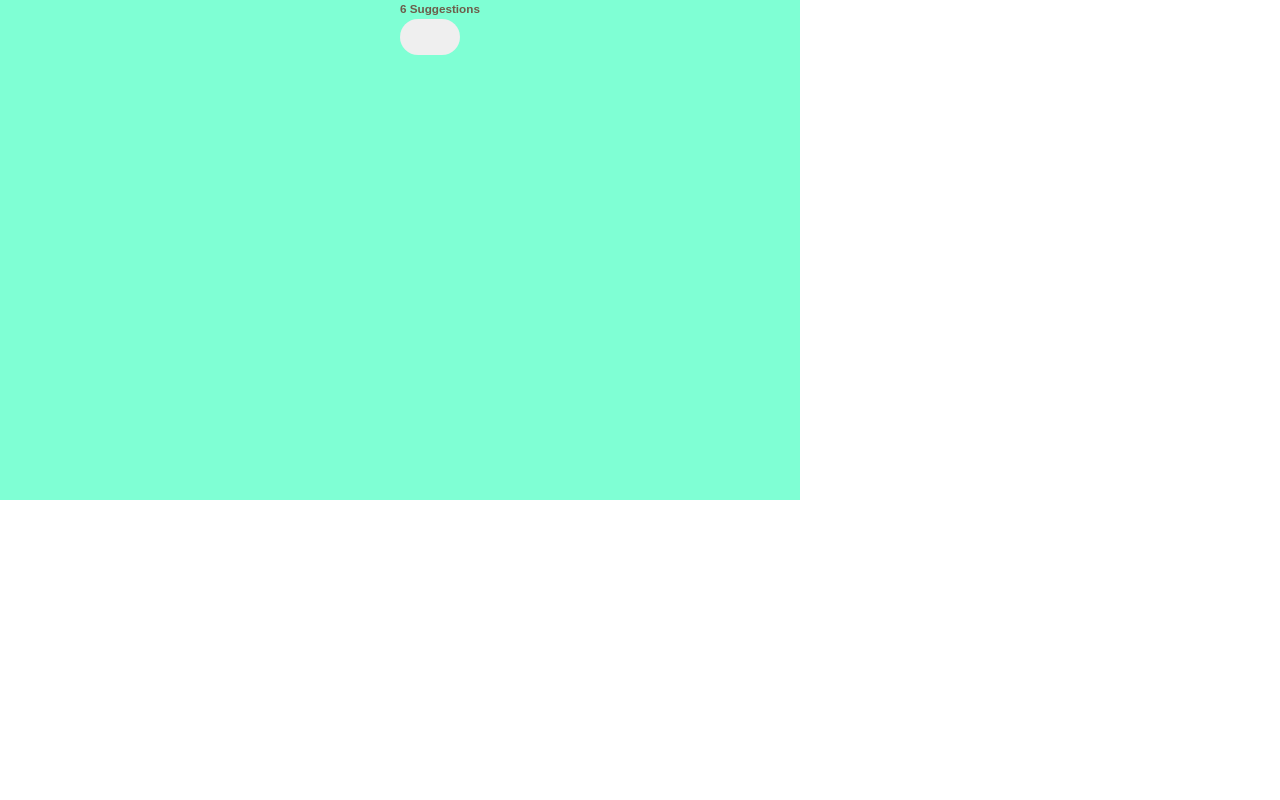
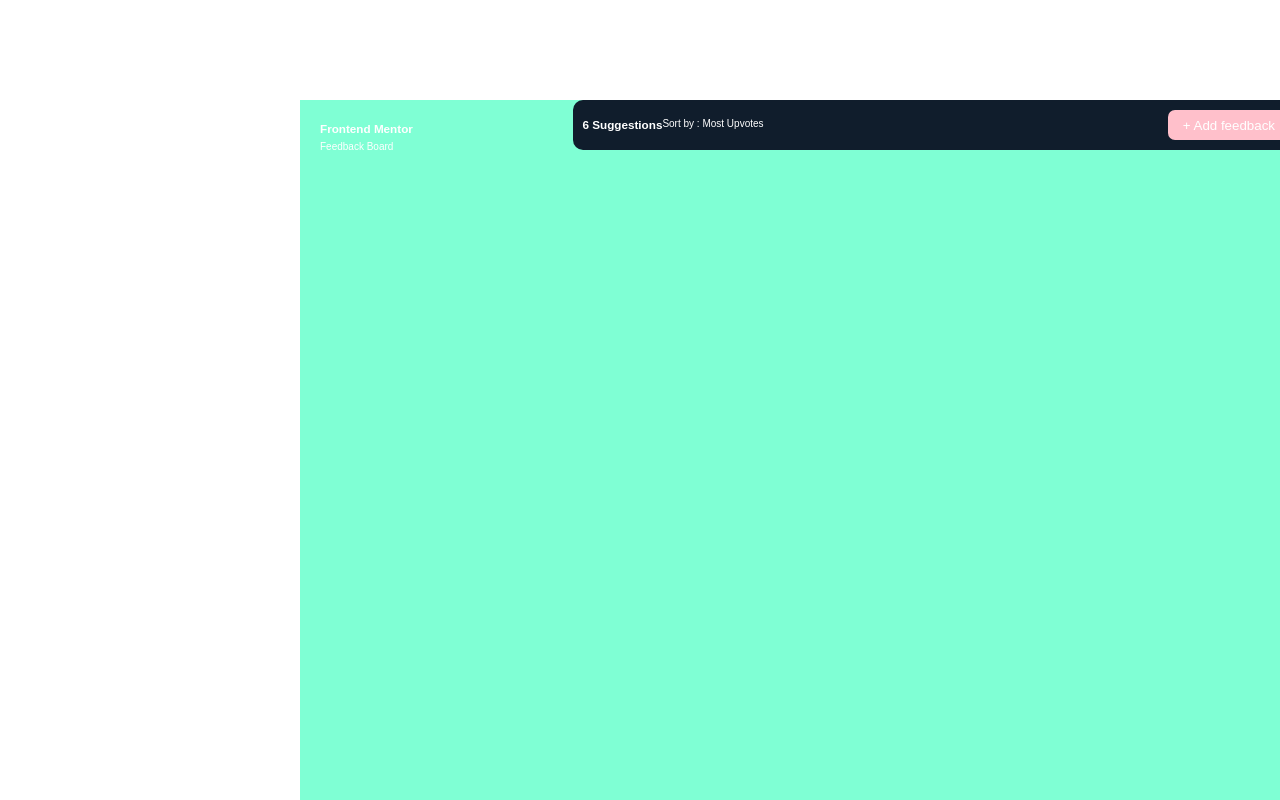
Before and after one commit to UrosPetronijevic/Product_feedback_app, a website: page index.html in a window 1280 px wide. Shown: the top 800 px of the page. Drawn offline with Linux system fonts and the light colour scheme.

Commit message:
Temporary changes to the header and it's elements

```diff
--- a/SASS/base/_base.scss
+++ b/SASS/base/_base.scss
@@ -13,7 +13,7 @@ html {
 
 body {
   font-family: sans-serif;
-  color: $color-grey-dark-2;
+  color: #fff;
   font-weight: 300;
   line-height: 1.6;
 }
--- a/SASS/components/_buttons.scss
+++ b/SASS/components/_buttons.scss
@@ -1,13 +1,14 @@
 .btn {
+  background-color: pink;
   color: #fff;
   border: none;
-  border-radius: 100px;
+  border-radius: 0.7rem;
   font-family: $font-display;
-  font-size: 1.5rem;
-  text-transform: uppercase;
-  padding: 1.8rem 3rem;
+  font-size: 1, 5rem;
+  padding: 0.75rem 1.5rem;
   cursor: pointer;
   transition: all 0.2s;
+  justify-self: end;
 
   &:hover {
     background-color: purple;
--- a/SASS/layout/_grid.scss
+++ b/SASS/layout/_grid.scss
@@ -1,8 +1,11 @@
 .container {
   background-color: aquamarine;
-  height: 50rem;
-  width: 100vh;
+
+  width: 100rem;
+  margin: 10rem 30rem;
 
   display: grid;
-  grid-template-columns: repeat(2, 1fr);
+  grid-template-columns: 1fr 3fr;
+  grid-template-rows: repeat(13, 1fr);
+  gap: 3rem;
 }
--- a/SASS/layout/_header.scss
+++ b/SASS/layout/_header.scss
@@ -0,0 +1,13 @@
+.header {
+  display: grid;
+  grid-template-columns: repeat(2, 1fr);
+
+  padding: 1rem;
+  background-color: $color-secondary;
+  border-radius: 1rem;
+  align-items: center;
+
+  &__upvotes {
+    display: flex;
+  }
+}
--- a/SASS/layout/_navigation.scss
+++ b/SASS/layout/_navigation.scss
@@ -0,0 +1,5 @@
+.navigation {
+  padding: 2rem;
+
+  grid-row: 1 / span 2;
+}
--- a/index.html
+++ b/index.html
@@ -16,15 +16,21 @@
   <body>
     <div class="container">
       <nav class="navigation">
-        <div class="navigarion__fb"></div>
+        <div class="navigation__fb">
+          <h3 class="heading-3">Frontend Mentor</h3>
+          <p>Feedback Board</p>
+        </div>
         <div class="navigation__tags"></div>
         <div class="navigation__roadmap"></div>
       </nav>
 
       <header class="header">
-        <h3 class="heading-3">6 Suggestions</h3>
-        <p class="header__text"></p>
-        <button class="btn"></button>
+        <div class="header__upvotes">
+          <div class="header__icon-box"></div>
+          <h3 class="heading-3">6 Suggestions</h3>
+          <p class="header__text">Sort by : <bold>Most Upvotes</bold></p>
+        </div>
+        <button class="btn">+ Add feedback</button>
       </header>
 
       <section class="section__posts"></section>
```
Also changed, not shown: CSS/style.css.
